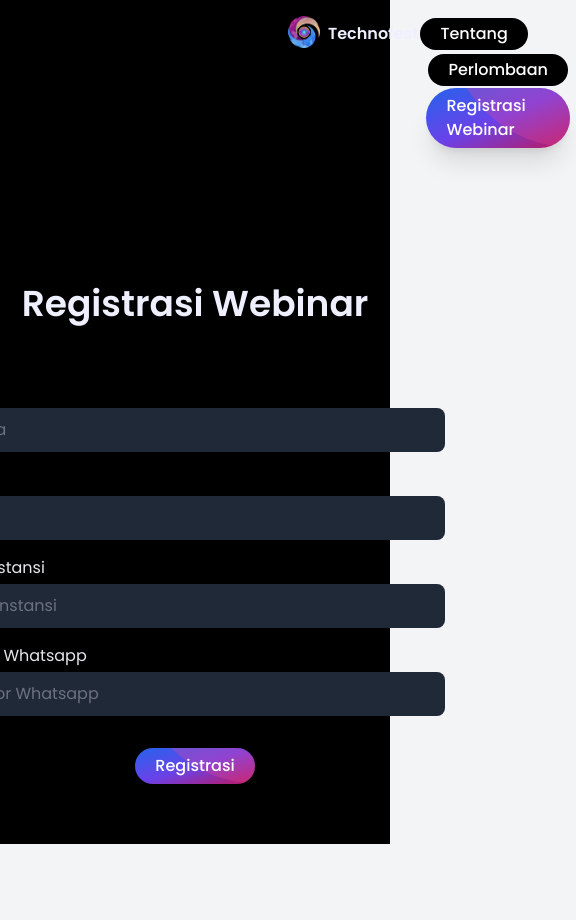
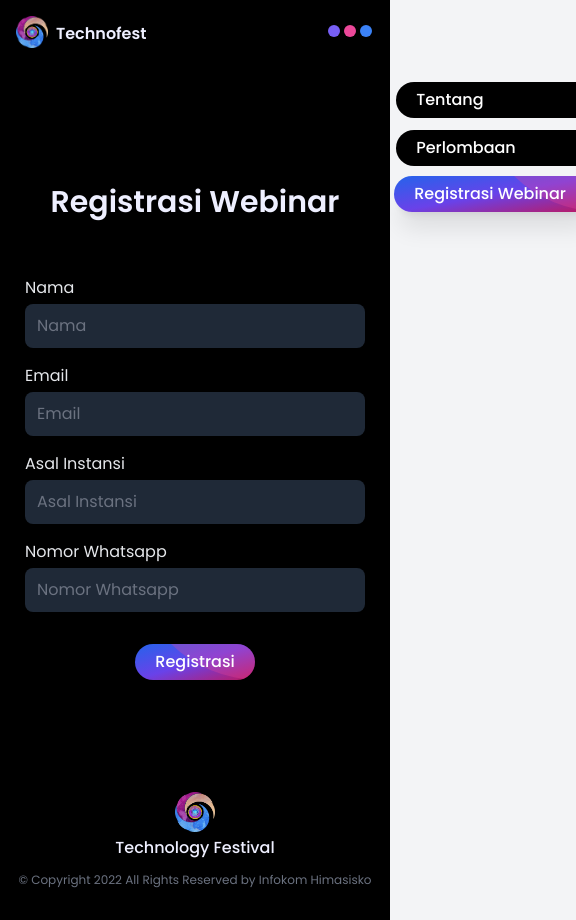
Before and after one commit to moez-rd/technofest, a Next.js app: page /webinar/register in a window 390 px wide. Shown: the whole page, 576 px wide, since content can reach past the window. Before the commit the page ends 844 px from the top, so only its background shows below. Built offline with nearby package versions, Linux system fonts and the light colour scheme.

Commit message:
Update responsive

```diff
--- a/pages/index.jsx
+++ b/pages/index.jsx
@@ -9,19 +9,25 @@ import Link from 'next/link';
 
 export default function Home() {
   const [showNavbar, setShowNavbar] = useState(false);
+  const [showMobileNavbar, setShowMobileNavbar] = useState(false);
   const content = useRef();
 
   useEffect(() => {
     window.onscroll = function () {
-      scrollFunction();
+      handleNavbar();
+      handleMobileNavbar();
     };
 
-    function scrollFunction() {
+    function handleNavbar() {
       if (content.current?.offsetTop <= window.pageYOffset) {
         setShowNavbar(true);
       } else {
         setShowNavbar(false);
       }
+    }
+
+    function handleMobileNavbar() {
+      setShowMobileNavbar(false);
     }
   });
 
@@ -29,7 +35,7 @@ export default function Home() {
     <Fragment>
       <div className="h-screen bg-black text-primary-50">
         <nav
-          className={`flex justify-center py-4 px-4 sm:justify-between sm:px-72 ${
+          className={`flex items-center justify-between py-4 px-4 sm:px-72 ${
             showNavbar ? 'fixed z-50 w-full bg-black' : ''
           }`}>
           <div>
@@ -41,6 +47,13 @@ export default function Home() {
                 <p className="translate-y-0.5 font-semibold">Technofest</p>
               </a>
             </Link>
+          </div>
+          <div className="sm:hidden">
+            <button onClick={() => setShowMobileNavbar(!showMobileNavbar)}>
+              <span className="mx-0.5 inline-block h-3 w-3 rounded-full bg-primary-500"></span>
+              <span className="mx-0.5 inline-block h-3 w-3 rounded-full bg-pink-500"></span>
+              <span className="mx-0.5 inline-block h-3 w-3 rounded-full bg-blue-500"></span>
+            </button>
           </div>
           <div className="hidden space-x-2 lg:block">
             <Link href="#about">
@@ -69,11 +82,40 @@ export default function Home() {
             </Link>
           </div>
         </nav>
+        <nav
+          className={`fixed top-20 -right-4 z-50 grid grid-cols-1 items-center space-y-2 rounded-lg ${
+            showMobileNavbar ? 'transition duration-300' : 'translate-x-48 transition duration-300'
+          }`}>
+          <Link href="#about">
+            <a className="group relative inline-flex items-center justify-center overflow-hidden rounded-full p-0.5 font-medium">
+              <span className="absolute h-full w-full bg-gradient-to-br group-hover:from-pink-700 group-hover:via-primary-600 group-hover:to-blue-600"></span>
+              <span className="relative h-full w-full rounded-full bg-black px-5 py-1.5 transition-all duration-300 ease-out group-hover:bg-opacity-0">
+                <span className="relative text-white">Tentang</span>
+              </span>
+            </a>
+          </Link>
+          <Link href="#competition">
+            <a className="group relative inline-flex items-center justify-center overflow-hidden rounded-full p-0.5 font-medium">
+              <span className="absolute h-full w-full bg-gradient-to-br group-hover:from-pink-700 group-hover:via-primary-600 group-hover:to-blue-600"></span>
+              <span className="relative h-full w-full rounded-full bg-black px-5 py-1.5 transition-all duration-300 ease-out group-hover:bg-opacity-0">
+                <span className="relative text-white">Perlombaan</span>
+              </span>
+            </a>
+          </Link>
+
+          <Link href="/webinar/register">
+            <a className="group relative inline-flex items-center justify-center overflow-hidden rounded-full p-4 py-1.5 pl-5 pr-8 font-medium text-indigo-600 shadow-xl transition duration-300 ease-out hover:ring-1 hover:ring-primary-500">
+              <span className="absolute inset-0 h-full w-full bg-gradient-to-br from-blue-600 via-primary-600 to-pink-700"></span>
+              <span className="ease absolute bottom-0 right-0 mb-32 mr-4 block h-64 w-64 origin-bottom-left translate-x-24 rotate-45 transform rounded-full bg-pink-500 opacity-30 transition duration-500 group-hover:rotate-90"></span>
+              <span className="relative text-white">Registrasi Webinar</span>
+            </a>
+          </Link>
+        </nav>
         <header className="relative flex flex-col px-4 py-60 text-center sm:px-40 sm:text-left">
-          {/* <Cube className="absolute top-[210px] right-[280px] w-20 rotate-12"></Cube>
-          <Cube className="absolute top-[280px] right-[300px] w-40 rotate-45"></Cube>
-          <Cube className="absolute top-[400px] right-[220px] w-32"></Cube>
-          <Cube className="absolute top-[520px] right-[340px] w-10 rotate-90"></Cube> */}
+          <Cube className="absolute right-12 top-28 w-10 rotate-12 sm:right-[280px] sm:top-[210px] sm:w-20"></Cube>
+          <Cube className="absolute left-12 top-36 w-14 rotate-45 sm:left-auto sm:right-[300px] sm:top-[280px] sm:w-40"></Cube>
+          <Cube className="absolute right-20 bottom-32 w-20 sm:bottom-auto sm:right-[220px] sm:top-[400px] sm:w-32"></Cube>
+          <Cube className="absolute left-14 bottom-20 w-12 rotate-90 sm:bottom-auto sm:left-auto sm:right-[340px] sm:top-[520px] sm:w-10"></Cube>
 
           <h1 className="mt-10 text-5xl font-semibold sm:text-6xl">
             <span className="bg-gradient-to-br from-blue-600 via-primary-600 to-pink-700 bg-clip-text text-transparent">
@@ -90,13 +132,13 @@ export default function Home() {
       <main
         id="content"
         ref={content}
-        className="min-h-screen space-y-20 py-20 px-4 sm:space-y-60 sm:p-40">
+        className="min-h-screen space-y-40 py-20 px-4 sm:space-y-60 sm:p-40">
         {/* --------------------------------- Tentang --------------------------------- */}
         <section
           id="about"
           className="relative grid grid-cols-1 text-center sm:grid-cols-2 sm:text-left">
-          {/* <Cube className="absolute top-[210px] left-[0px] w-20 rotate-12"></Cube>
-          <Cube className="absolute top-[280px] left-[50px] w-40 rotate-45"></Cube> */}
+          <Cube className="absolute top-20 left-5 w-12 rotate-12 sm:left-[0px] sm:top-[210px] sm:w-20"></Cube>
+          <Cube className="absolute top-24 right-4 w-20 rotate-45 sm:right-auto sm:left-[50px] sm:top-[280px] sm:w-40"></Cube>
           <div className="flex items-center justify-center">
             <div className="relative h-40 w-40 sm:h-80 sm:w-80">
               <Image src="/technofest.png" alt="" layout="fill" objectFit="cover" />
@@ -106,7 +148,7 @@ export default function Home() {
             <h2 className="inline bg-gradient-to-br from-blue-600 via-primary-600 to-pink-700 bg-clip-text font-medium tracking-[10px] text-transparent">
               TENTANG
             </h2>
-            <p className="px-10 text-3xl sm:text-4xl">
+            <p className="px-10 text-3xl sm:px-0 sm:text-4xl">
               <span className="font-semibold text-gray-700">Selamat datang</span> di Technofest 2022
             </p>
             <p className="mt-5 text-gray-500">
@@ -122,14 +164,14 @@ export default function Home() {
 
         {/* --------------------------------- Webinar --------------------------------- */}
         <section id="webinar" className="relative flex flex-col items-center">
-          {/* <Cube className="absolute top-[20px] right-[0px] w-24 rotate-90"></Cube>
-          <Cube className="rotate absolute top-[130px] right-[20px] w-10"></Cube>
-          <Cube className="absolute top-[180px] right-[80px] w-32 rotate-12"></Cube> */}
+          <Cube className="absolute left-2 top-0 w-16 rotate-90 sm:left-auto sm:right-[0px] sm:top-[20px] sm:w-24"></Cube>
+          <Cube className="rotate absolute top-16 right-6 w-8 sm:right-[20px] sm:top-[130px] sm:w-10"></Cube>
+          <Cube className="absolute right-10 top-2 w-12 rotate-12 sm:right-[80px] sm:top-[180px] sm:w-32"></Cube>
           <div className="max-w-xl text-center">
             <h2 className="inline bg-gradient-to-br from-blue-600 via-primary-600 to-pink-700 bg-clip-text font-medium tracking-[10px] text-transparent">
               WEBINAR
             </h2>
-            <p className="px-10 text-3xl sm:text-4xl">
+            <p className="px-10 text-3xl sm:px-0 sm:text-4xl">
               <span className="font-semibold text-gray-700">Webinar</span> are Coming Soon
             </p>
             <p className="mt-5 text-gray-500">
@@ -148,14 +190,14 @@ export default function Home() {
 
         {/* --------------------------------- Perlombaan --------------------------------- */}
         <section id="competition" className="relative flex flex-col items-center">
-          {/* <Cube className="absolute top-[10px] left-[0px] w-32"></Cube>
-          <Cube className="absolute top-[350px] left-[40px] w-20 rotate-12"></Cube>
-          <Cube className="absolute top-[280px] right-[60px] w-16 rotate-1"></Cube> */}
+          <Cube className="absolute top-40 left-10 w-20 sm:left-[0px] sm:top-[10px] sm:w-32"></Cube>
+          <Cube className="absolute top-96 right-20 w-24 rotate-12 sm:right-auto sm:left-[40px] sm:top-[350px] sm:w-20"></Cube>
+          <Cube className="absolute bottom-40 left-20 w-16 rotate-1 sm:bottom-auto sm:left-auto sm:right-[60px] sm:top-[280px] sm:w-16"></Cube>
           <div className="max-w-xl text-center">
             <h2 className="inline bg-gradient-to-br from-blue-600 via-primary-600 to-pink-700 bg-clip-text font-medium tracking-[10px] text-transparent">
               PERLOMBAAN
             </h2>
-            <p className="px-10 text-3xl sm:text-4xl">
+            <p className="px-10 text-3xl sm:px-0 sm:text-4xl">
               <span className="font-semibold text-gray-700">Perlombaan</span> pada Tahun Ini
             </p>
           </div>
--- a/pages/webinar/register.jsx
+++ b/pages/webinar/register.jsx
@@ -5,6 +5,8 @@ import { useEffect, useState } from 'react';
 export default function RegisterWebinar() {
   const [modalOpened, setModalOpened] = useState(false);
   const [isLoading, setIsLoading] = useState(false);
+  const [showNavbar, setShowNavbar] = useState(false);
+  const [showMobileNavbar, setShowMobileNavbar] = useState(false);
 
   function closeModal() {
     setModalOpened(false);
@@ -30,10 +32,23 @@ export default function RegisterWebinar() {
     });
   }, []);
 
+  useEffect(() => {
+    window.onscroll = function () {
+      handleMobileNavbar();
+    };
+
+    function handleMobileNavbar() {
+      setShowMobileNavbar(false);
+    }
+  });
+
   return (
-    <div className="h-screen bg-black text-primary-50">
-      <nav className={`flex justify-between py-4 px-72`}>
-        <div className="">
+    <div className="min-h-screen bg-black text-primary-50">
+      <nav
+        className={`flex items-center justify-between py-4 px-4 sm:px-72 ${
+          showNavbar ? 'fixed z-50 w-full bg-black' : ''
+        }`}>
+        <div>
           <Link href="/">
             <a className="flex items-center space-x-2">
               <div className="relative h-8 w-8">
@@ -43,7 +58,14 @@ export default function RegisterWebinar() {
             </a>
           </Link>
         </div>
-        <div className="space-x-2">
+        <div className="sm:hidden">
+          <button onClick={() => setShowMobileNavbar(!showMobileNavbar)}>
+            <span className="mx-0.5 inline-block h-3 w-3 rounded-full bg-primary-500"></span>
+            <span className="mx-0.5 inline-block h-3 w-3 rounded-full bg-pink-500"></span>
+            <span className="mx-0.5 inline-block h-3 w-3 rounded-full bg-blue-500"></span>
+          </button>
+        </div>
+        <div className="hidden space-x-2 lg:block">
           <Link href="/#about">
             <a className="group relative inline-flex items-center justify-center overflow-hidden rounded-full p-0.5 font-medium">
               <span className="absolute h-full w-full bg-gradient-to-br group-hover:from-pink-700 group-hover:via-primary-600 group-hover:to-blue-600"></span>
@@ -61,7 +83,7 @@ export default function RegisterWebinar() {
             </a>
           </Link>
 
-          <Link href="">
+          <Link href="/webinar/register">
             <a className="group relative inline-flex items-center justify-center overflow-hidden rounded-full p-4 px-5 py-1.5 font-medium text-indigo-600 shadow-xl transition duration-300 ease-out hover:ring-1 hover:ring-primary-500">
               <span className="absolute inset-0 h-full w-full bg-gradient-to-br from-blue-600 via-primary-600 to-pink-700"></span>
               <span className="ease absolute bottom-0 right-0 mb-32 mr-4 block h-64 w-64 origin-bottom-left translate-x-24 rotate-45 transform rounded-full bg-pink-500 opacity-30 transition duration-500 group-hover:rotate-90"></span>
@@ -70,15 +92,44 @@ export default function RegisterWebinar() {
           </Link>
         </div>
       </nav>
-      <main className="mt-20 flex w-full flex-col items-center">
-        <h1 className="mt-10 text-4xl font-semibold">Registrasi Webinar</h1>
+      <nav
+        className={`fixed top-20 -right-4 z-50 grid grid-cols-1 items-center space-y-2 rounded-lg ${
+          showMobileNavbar ? 'transition duration-300' : 'translate-x-48 transition duration-300'
+        }`}>
+        <Link href="/#about">
+          <a className="group relative inline-flex items-center justify-center overflow-hidden rounded-full p-0.5 font-medium">
+            <span className="absolute h-full w-full bg-gradient-to-br group-hover:from-pink-700 group-hover:via-primary-600 group-hover:to-blue-600"></span>
+            <span className="relative h-full w-full rounded-full bg-black px-5 py-1.5 transition-all duration-300 ease-out group-hover:bg-opacity-0">
+              <span className="relative text-white">Tentang</span>
+            </span>
+          </a>
+        </Link>
+        <Link href="/#competition">
+          <a className="group relative inline-flex items-center justify-center overflow-hidden rounded-full p-0.5 font-medium">
+            <span className="absolute h-full w-full bg-gradient-to-br group-hover:from-pink-700 group-hover:via-primary-600 group-hover:to-blue-600"></span>
+            <span className="relative h-full w-full rounded-full bg-black px-5 py-1.5 transition-all duration-300 ease-out group-hover:bg-opacity-0">
+              <span className="relative text-white">Perlombaan</span>
+            </span>
+          </a>
+        </Link>
+
+        <Link href="/webinar/register">
+          <a className="group relative inline-flex items-center justify-center overflow-hidden rounded-full p-4 py-1.5 pl-5 pr-8 font-medium text-indigo-600 shadow-xl transition duration-300 ease-out hover:ring-1 hover:ring-primary-500">
+            <span className="absolute inset-0 h-full w-full bg-gradient-to-br from-blue-600 via-primary-600 to-pink-700"></span>
+            <span className="ease absolute bottom-0 right-0 mb-32 mr-4 block h-64 w-64 origin-bottom-left translate-x-24 rotate-45 transform rounded-full bg-pink-500 opacity-30 transition duration-500 group-hover:rotate-90"></span>
+            <span className="relative text-white">Registrasi Webinar</span>
+          </a>
+        </Link>
+      </nav>
+      <main className="my-20 flex w-full flex-col items-center">
+        <h1 className="mt-10 text-3xl font-semibold sm:text-4xl">Registrasi Webinar</h1>
         <form method="POST" className="mt-10 flex flex-col">
           <div className="mt-4 flex flex-col space-y-1 text-gray-200">
             <label htmlFor="">Nama</label>
             <input
               type="text"
               name="Nama"
-              className="w-[500px] rounded-lg border-0 bg-gray-800 py-2.5 focus:ring-0"
+              className="rounded-lg border-0 bg-gray-800 py-2.5 focus:ring-0 sm:w-[500px]"
               placeholder="Nama"
               required
             />
@@ -88,7 +139,7 @@ export default function RegisterWebinar() {
             <input
               type="text"
               name="Email"
-              className="w-[500px] rounded-lg border-0 bg-gray-800 py-2.5 focus:ring-0"
+              className="rounded-lg border-0 bg-gray-800 py-2.5 focus:ring-0 sm:w-[500px]"
               placeholder="Email"
               required
             />
@@ -98,7 +149,7 @@ export default function RegisterWebinar() {
             <input
               type="text"
               name="Asal Instansi"
-              className="w-[500px] rounded-lg border-0 bg-gray-800 py-2.5 focus:ring-0"
+              className="rounded-lg border-0 bg-gray-800 py-2.5 focus:ring-0 sm:w-[500px]"
               placeholder="Asal Instansi"
               required
             />
@@ -108,7 +159,7 @@ export default function RegisterWebinar() {
             <input
               name="Nomor Whatsapp"
               type="text"
-              className="w-[500px] rounded-lg border-0 bg-gray-800 py-2.5 focus:ring-0"
+              className="rounded-lg border-0 bg-gray-800 py-2.5 focus:ring-0 sm:w-[500px]"
               placeholder="Nomor Whatsapp"
               required
             />
@@ -129,12 +180,21 @@ export default function RegisterWebinar() {
           </div>
         </form>
       </main>
+      <footer className="flex flex-col items-center justify-center bg-black py-8 text-primary-50 sm:py-14">
+        <div className="relative h-10 w-10">
+          <Image src="/technofest.png" alt="" layout="fill" objectFit="cover" />
+        </div>
+        <p className="mt-1 font-medium">Technology Festival</p>
+        <p className="mt-3 text-xs text-gray-500">
+          &copy; Copyright 2022 All Rights Reserved by Infokom Himasisko
+        </p>
+      </footer>
       {/* Modal */}
       <div
         className={`absolute inset-0 flex items-center justify-center bg-black/50 ${
           modalOpened ? 'block' : 'hidden'
         }`}>
-        <div className="relative flex w-[500px] flex-col rounded-xl bg-white/90 py-10 px-8 text-gray-700 backdrop-blur">
+        <div className="relative mx-10 flex flex-col rounded-xl bg-white/90 py-10 px-8 text-gray-700 backdrop-blur sm:w-[500px]">
           <p className="inline-block  bg-gradient-to-br from-blue-600 via-primary-600 to-pink-700 bg-clip-text text-xl font-semibold text-transparent">
             Registrasi Webinar berhasil.
           </p>
```
